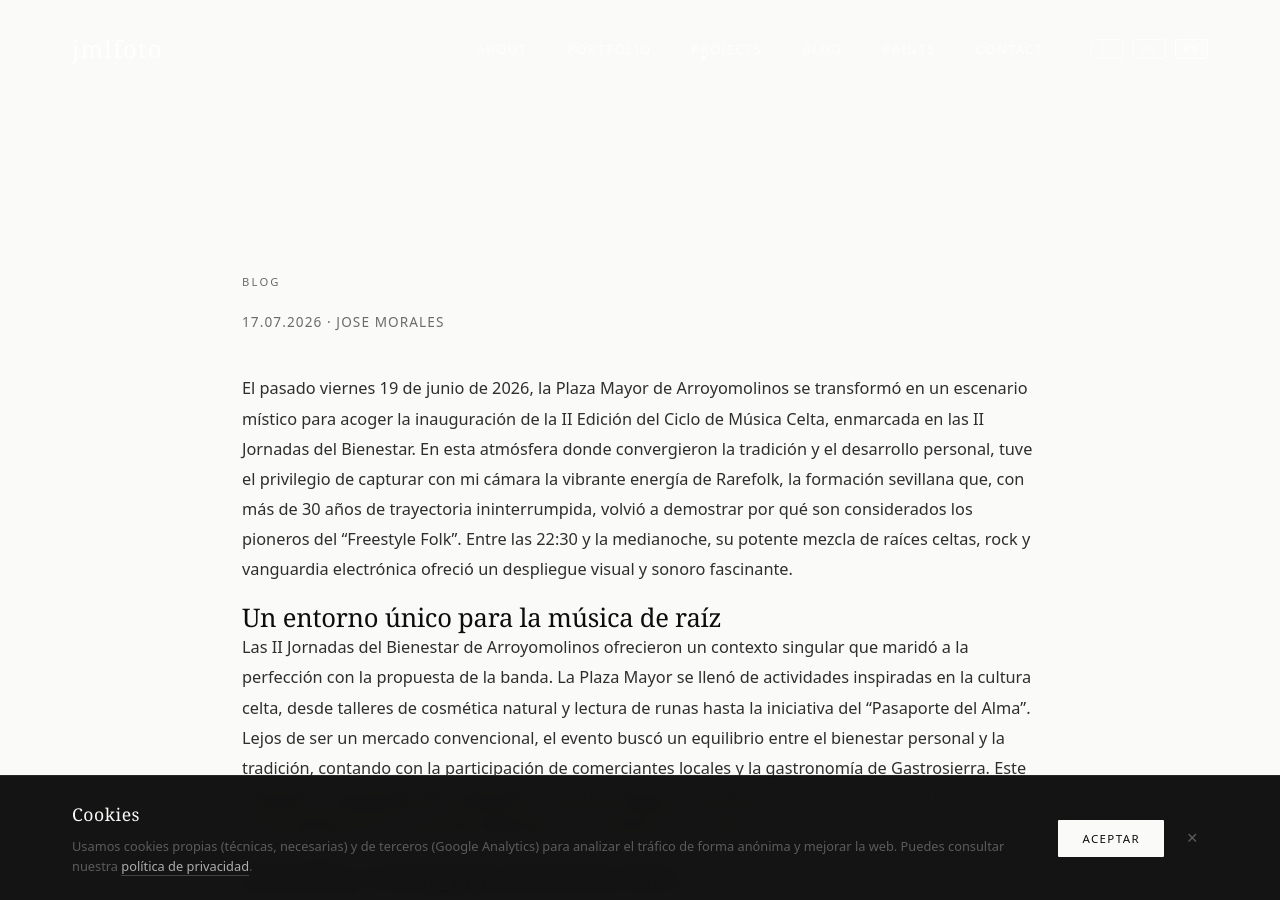
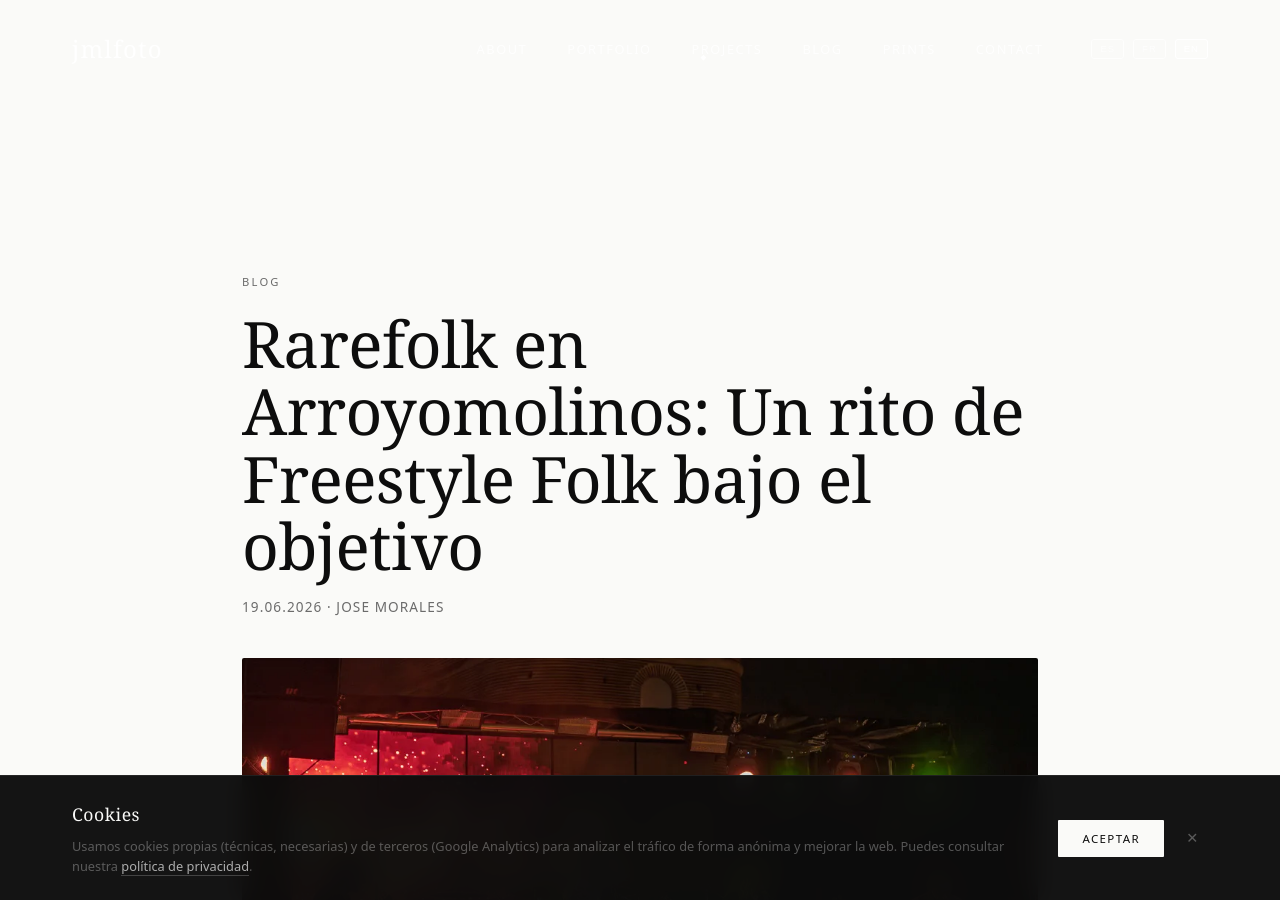
Before and after one commit to jmlfoto-gw/jmlfoto.es, a Jekyll site: the page built from _posts/2026-06-19-Concierto de Rarefolk.md, in a window 1280 px wide and 900 px high. Built offline with Jekyll 4.4.1, drawn with Linux system fonts in a browser that asks for light colours; some of the changed lines change nothing that is shown.

Commit message:
error solucionado

```diff
--- a/_posts/2026-06-19-Concierto de Rarefolk.md
+++ b/_posts/2026-06-19-Concierto de Rarefolk.md
@@ -1,10 +1,10 @@
 ---
-title: "Rarefolk en Arroyomolinos: Un rito de "Freestyle Folk" bajo el objetivo"
+title: "Rarefolk en Arroyomolinos: Un rito de Freestyle Folk bajo el objetivo"
 date: 2026-06-19
 categories: [Conciertos]
 tags: [fotografía, conciertos, celta, folk]
 excerpt: “Crónica del concierto de Rarefolk en Arroyomolinos, Madrid ”
-image: /assets/img/blog/20260619rarefolkRarefolk-1.webp
+image: /assets/img/blog/Rarefolk-1.webp
 ---
 
 El pasado viernes 19 de junio de 2026, la Plaza Mayor de Arroyomolinos se transformó en un escenario místico para acoger la inauguración de la II Edición del Ciclo de Música Celta, enmarcada en las II Jornadas del Bienestar. En esta atmósfera donde convergieron la tradición y el desarrollo personal, tuve el privilegio de capturar con mi cámara la vibrante energía de Rarefolk, la formación sevillana que, con más de 30 años de trayectoria ininterrumpida, volvió a demostrar por qué son considerados los pioneros del "Freestyle Folk". Entre las 22:30 y la medianoche, su potente mezcla de raíces celtas, rock y vanguardia electrónica ofreció un despliegue visual y sonoro fascinante.
@@ -17,12 +17,12 @@
 
 Para quienes seguimos de cerca la evolución del folk, la presencia de Rubén Díez al frente de las flautas y whistles es siempre un reclamo.
 
-![Rubén Díez](//assets/img/blog/20260619rarefolkRarefolk-4.webp)
+![Rubén Díez](//assets/img/blog/Rarefolk-4.webp)
 *Rubén Díez*
 
 Mi conexión con su trabajo viene de lejos, especialmente desde su destacada colaboración en el emblemático disco de Gwendal, "Live in Getxo", y de haber tenido la ocasión de fotografiarle en diversos eventos a lo largo de los años. Verle de nuevo junto a Mangu Díaz, Marcos Munné, Oscar Valero (Mufas) y Rafael Rabal es ser testigo de una química musical perfeccionada desde 1992. Rarefolk ha sabido reinventarse desde sus inicios puramente celtas hacia lo que la prensa denomina "Freestyle Folk", un estilo donde el jazz y los ritmos africanos se entrelazan con una maestría que rompe cualquier molde preestablecido.
 
-![El Mufas que lo dio todo](//assets/img/blog/20260619rarefolkRarefolk-5.webp)
+![El Mufas que lo dio todo](//assets/img/blog/Rarefolk-5.webp)
 *El Mufas no paró de saltar en todo el concierto*
 
 
@@ -30,11 +30,11 @@
 
 El concierto alcanzó su punto álgido al desgranar los pasajes de su trabajo más reciente, Psyderal (2020). Este álbum, que fue nominado como mejor trabajo de Nuevas Músicas en los Premios MIN, marca la pauta de su sonido actual: un viaje que parte de sólidas raíces en la tierra para proyectarse hacia atmósferas psicodélicas y paisajes estratosféricos.
 
-![Mangu, con su clásica mangulina](//assets/img/blog/20260619rarefolkRarefolk-2.webp)
+![Mangu, con su clásica mangulina](//assets/img/blog/Rarefolk-2.webp)
 *Mangu, con su clásica mangulina*
 
 
 Durante la actuación, la energía fluyó de forma constante, transformando la melodía folk en una invitación directa al baile y al derroche de adrenalina. Fue una noche donde Rarefolk no solo celebró su historia, sino que reafirmó su compromiso con la innovación, dejando claro que su música es un lenguaje universal que sigue recordándonos que, a pesar de todo, el mundo es hermoso.
 
-![El grupo despidiéndose tras el último tema](//assets/img/blog/20260619rarefolkRarefolk-6.webp)
+![El grupo despidiéndose tras el último tema](//assets/img/blog/Rarefolk-6.webp)
 *El grupo despidiéndose tras el último tema*
```
Also changed, not shown: assets/img/blog/Rarefolk-1.webp (renamed from assets/img/blog/20260619rarefolk/Rarefolk-1.webp), assets/img/blog/Rarefolk-2.webp (renamed from assets/img/blog/20260619rarefolk/Rarefolk-2.webp), assets/img/blog/Rarefolk-3.webp (renamed from assets/img/blog/20260619rarefolk/Rarefolk-3.webp), assets/img/blog/Rarefolk-4.webp (renamed from assets/img/blog/20260619rarefolk/Rarefolk-4.webp), assets/img/blog/Rarefolk-5.webp (renamed from assets/img/blog/20260619rarefolk/Rarefolk-5.webp), assets/img/blog/Rarefolk-6.webp (renamed from assets/img/blog/20260619rarefolk/Rarefolk-6.webp).
